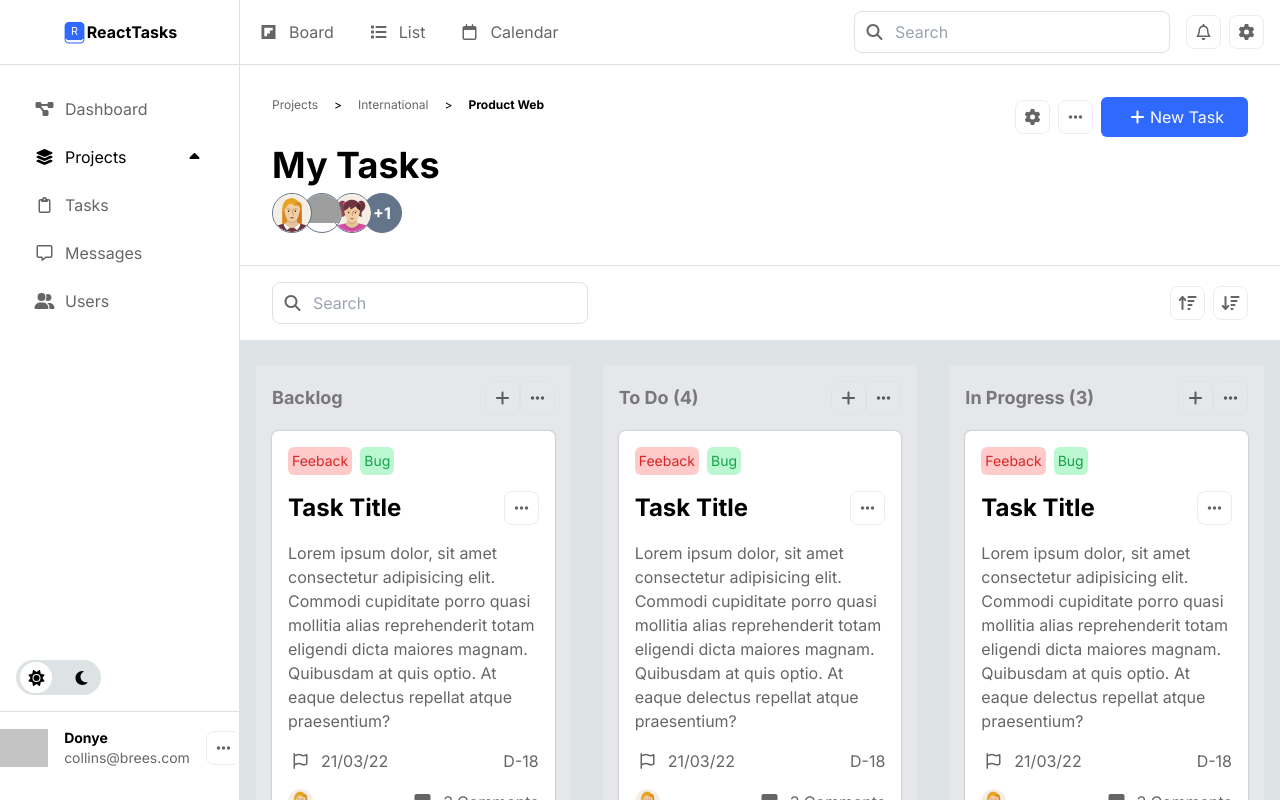
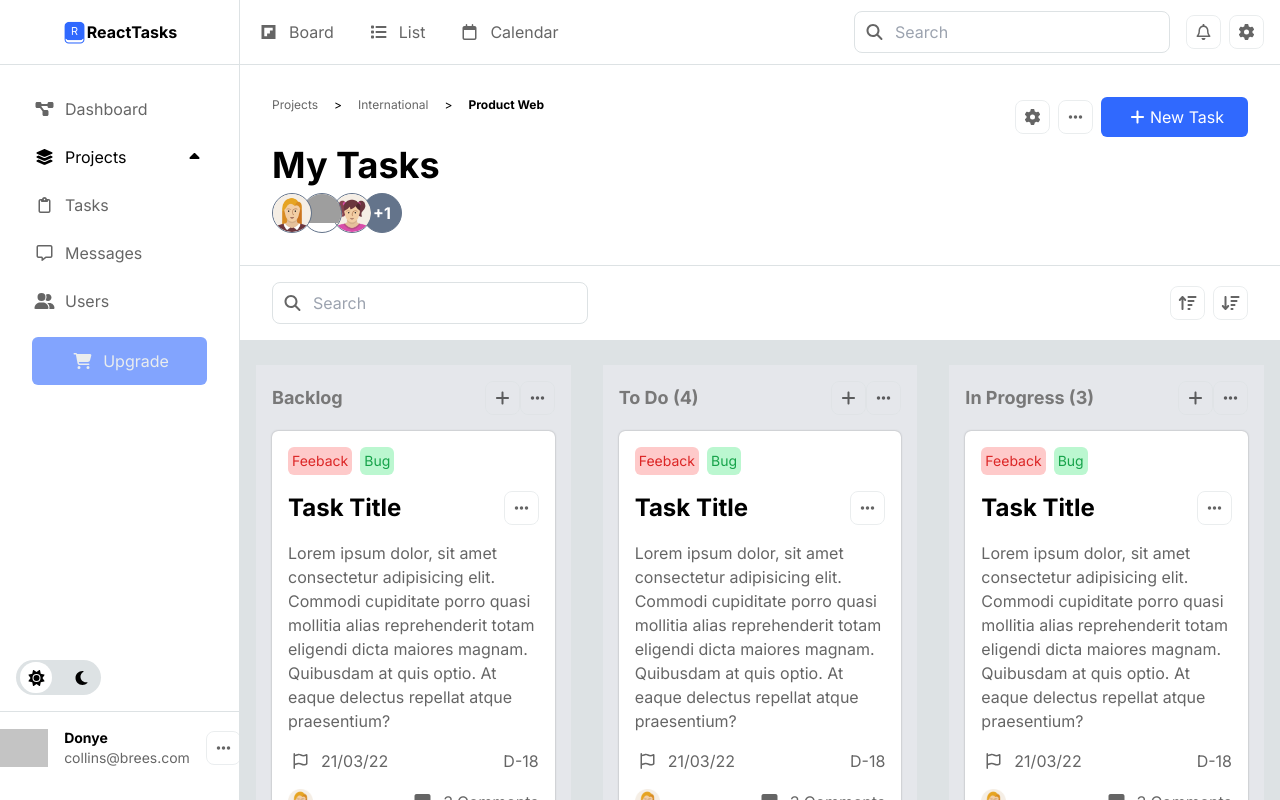
Before and after one commit to OliverMorla/react-tasks, a React (Vite) app in the folder client/: page / in a window 1280 px wide. Built offline with nearby package versions, Linux system fonts and the light colour scheme; grey boxes are pictures that could not be loaded.

Commit message:
creating scalable ui button component, added starter files for redux, stripe, context-api, and for server added starter files for prisma, created postgresql

```diff
--- /dev/null
+++ b/client/src/components/containers/Upgrade/index.tsx
@@ -0,0 +1,10 @@
+import { motion } from "framer-motion";
+const Upgrade = () => {
+  return (
+    <motion.section>
+      <h1>Upgrade</h1>
+    </motion.section>
+  );
+};
+
+export default Upgrade;
--- /dev/null
+++ b/client/src/components/ui/Cards/Price/index.tsx
@@ -0,0 +1,22 @@
+const PriceCard = ({
+  title,
+  price,
+  oldPrice,
+  description,
+}: {
+  title: string;
+  price: number;
+  oldPrice: number;
+  description: string;
+}) => {
+  return (
+    <div>
+      <h1>{title}</h1>
+      <p>{price}</p>
+      <p>{oldPrice}</p>
+      <p>{description}</p>
+    </div>
+  );
+};
+
+export default PriceCard;
--- /dev/null
+++ b/client/src/components/ui/Sidebar/UpgradeLink/index.tsx
@@ -0,0 +1,44 @@
+import { motion } from "framer-motion";
+import { FontAwesomeIcon } from "@fortawesome/react-fontawesome";
+import { Link } from "react-router-dom";
+
+const SidebarUpgradeLink = ({
+  title,
+  fontAwesomeIconUrl,
+  transitionDelay,
+  pathUrl,
+}: SidebarLinkProps) => {
+  return (
+    <motion.li
+      className="transition-all duration-75 cursor-pointer w-full bg-[--color-primary] text-[--color-text-lightest] rounded-md p-3 hover:bg-[--color-text-dark] hover:text-[--color-text-lightest] flex justify-center items-center"
+      whileHover={{
+        opacity: 1,
+      }}
+      initial={{
+        x: -100,
+        opacity: 0,
+      }}
+      animate={{
+        x: 0,
+        opacity: 0.6,
+        transition: {
+          delay: transitionDelay * 0.1,
+          duration: 0.8,
+        },
+      }}
+      whileTap={{
+        scale: 0.95,
+        color: "var(--color-primary)",
+      }}
+    >
+      <Link to={pathUrl} className="flex gap-2 items-center">
+        {fontAwesomeIconUrl && (
+          <FontAwesomeIcon icon={fontAwesomeIconUrl} width={25} height={25} />
+        )}
+        {title}
+      </Link>
+    </motion.li>
+  );
+};
+
+export default SidebarUpgradeLink;
--- a/client/src/components/ui/Sidebar/index.tsx
+++ b/client/src/components/ui/Sidebar/index.tsx
@@ -5,6 +5,7 @@ import SidebarLink from "@/components/ui/Sidebar/Link";
 import SidebarUserBar from "@/components/ui/Sidebar/UserBar";
 import SidebarThemeToggle from "@/components/ui/Sidebar/ThemeToggle";
 import SidebarLinkWithMenu from "@/components/ui/Sidebar/LinkWithMenu";
+import SidebarUpgradeLink from "./UpgradeLink";
 
 const Sidebar = () => {
   return (
@@ -13,7 +14,7 @@ const Sidebar = () => {
       <div>
         <ul className="p-8 flex flex-col gap-6">
           {sidebarMenuLinks.map((item, index) => {
-            if (!item.subMenu) {
+            if (!item.subMenu && item.title.toLowerCase() !== "upgrade"){
               return (
                 <SidebarLink
                   key={index}
@@ -21,6 +22,16 @@ const Sidebar = () => {
                   title={item.title}
                   pathUrl={item.pathUrl}
                   fontAwesomeIconUrl={item.fontAwesomeIconUrl}
+                />
+              );
+            } else if (item.title.toLowerCase() === "upgrade") {
+              return (
+                <SidebarUpgradeLink
+                  title={item.title}
+                  fontAwesomeIconUrl={item.fontAwesomeIconUrl}
+                  transitionDelay={index}
+                  pathUrl={item.pathUrl}
+                  key={index}
                 />
               );
             } else {
--- a/client/src/entities/index.ts
+++ b/client/src/entities/index.ts
@@ -7,6 +7,7 @@ import {
 } from "@fortawesome/free-regular-svg-icons";
 
 import {
+  faCartShopping,
   faDiagramProject,
   faLayerGroup,
   faList,
@@ -66,6 +67,11 @@ const sidebarMenuLinks = [
     title: "Users",
     pathUrl: "/users",
     fontAwesomeIconUrl: faUserGroup,
+  },
+  {
+    title: "Upgrade",
+    pathUrl: "/upgrade",
+    fontAwesomeIconUrl: faCartShopping,
   },
 ];
 
--- a/client/src/types/sidebar.d.ts
+++ b/client/src/types/sidebar.d.ts
@@ -5,7 +5,7 @@ interface SidebarLinkWithMenuProps {
   transitionDelay: number;
   pathUrl: string;
   iconUrl?: URL;
-  subMenu: any[];
+  subMenu?: any[];
 }
 
 interface SidebarLinkProps {
```
Also changed, not shown: client/src/config/framer-variants.ts (added), 1 other file (tests, documents, lock files or other folders).
